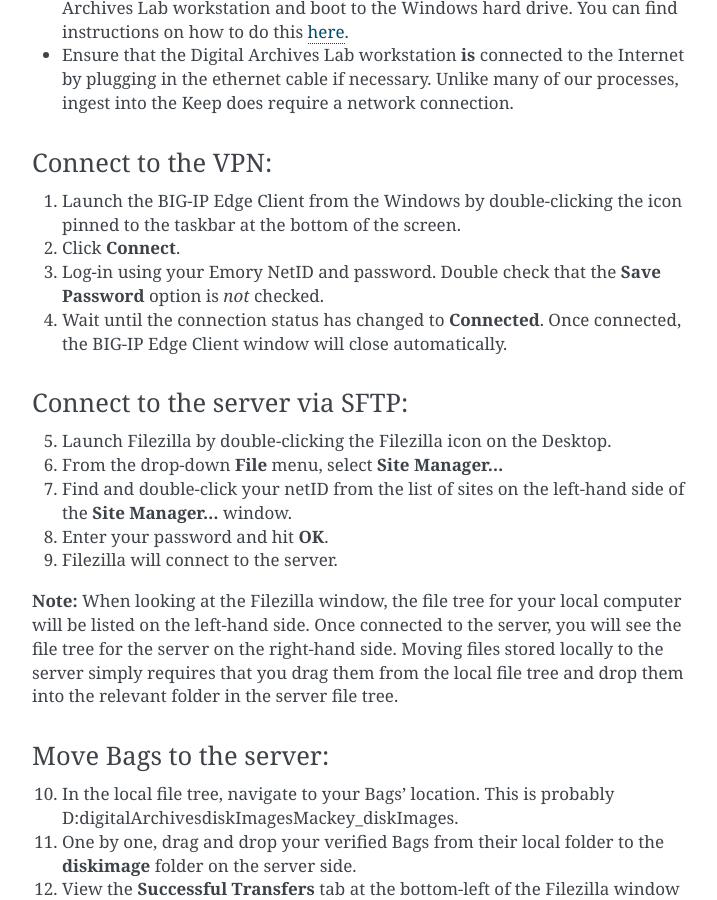
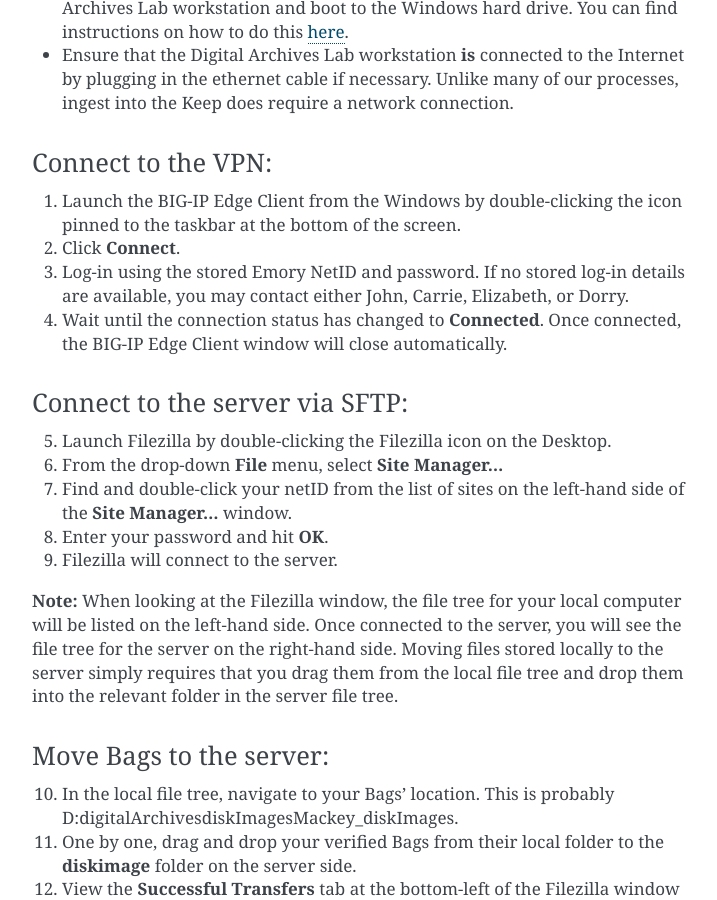
Before and after one commit to bedwards254/born-digital-bootcamp, a Sphinx documentation site: the page built from docs/Keep_ingest.rst, in a window 1280 px wide and 900 px high, scrolled down 316 px. Shown: the whole window, without its empty margins (388-1105 px from the left). Built offline with Sphinx 7.4.7, drawn with Linux system fonts in a browser that asks for light colours.

Commit message:
Updates VPN instructions

```diff
--- a/docs/Keep_ingest.rst
+++ b/docs/Keep_ingest.rst
@@ -23,8 +23,8 @@ Connect to the VPN:
 1. Launch the BIG-IP Edge Client from the Windows by double-clicking the icon pinned
    to the taskbar at the bottom of the screen.
 2. Click **Connect**.
-3. Log-in using your Emory NetID and password. Double check that the **Save
-   Password** option is *not* checked.
+3. Log-in using the stored Emory NetID and password. If no stored log-in details are
+   available, you may contact either John, Carrie, Elizabeth, or Dorry.
 4. Wait until the connection status has changed to **Connected**. Once connected, the    BIG-IP Edge Client window will close automatically.
 
 ^^^^^^^^^^^^^^^^^^^^^^^^^^^^^^^
```
